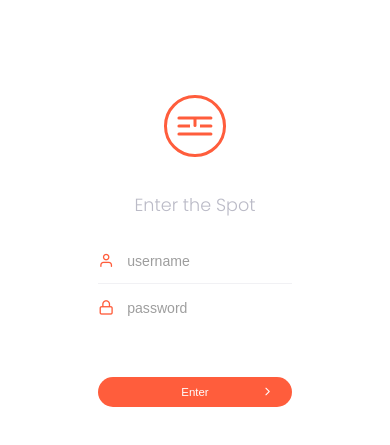
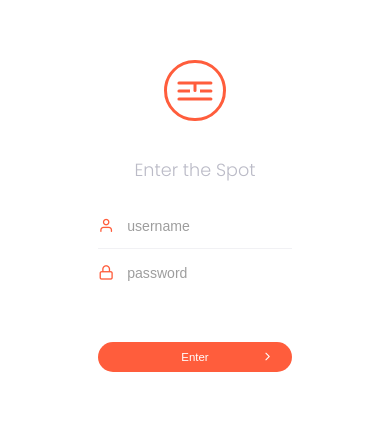
Before and after one commit to nilsonmolina/css-basics, a plain HTML site: page dribbble-remakes/03-login/index.html in a window 390 px wide. Shown: the part 171-616 px from the top of the page. Drawn offline with Linux system fonts and the light colour scheme; files whose address does not match are found by name.

Commit message:
tweaked mobile view of dribbble remake 03-login

```diff
--- a/dribbble-remakes/03-login/style.css
+++ b/dribbble-remakes/03-login/style.css
@@ -274,3 +274,14 @@
         padding: 4rem;
     }
 }
+@media only screen and (max-width: 800px) and (min-height: 450px) {
+    .page-wrap {
+        position: relative;
+        top: -4rem;
+    }
+    .form-side .wrapper {
+        width: 30rem;
+        margin: 0 auto;
+        padding: 4rem;
+    }
+}
```
